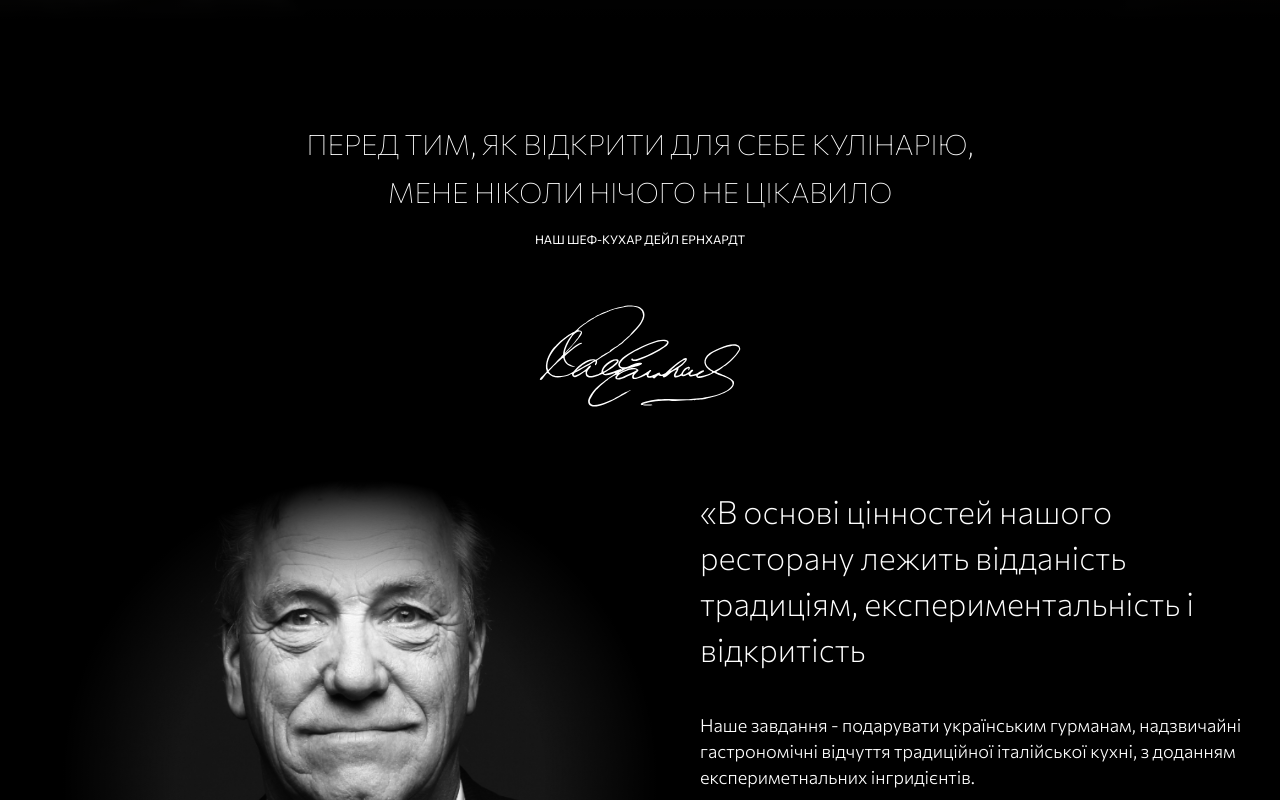
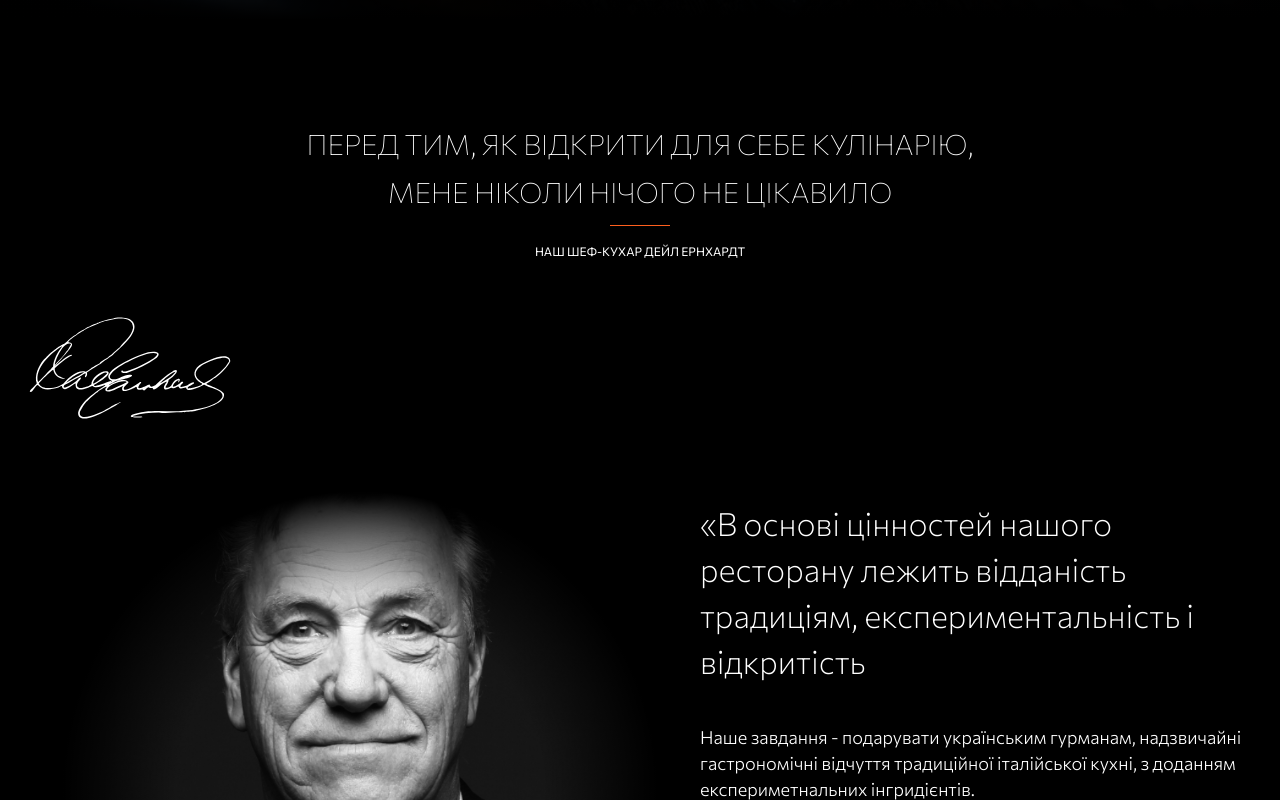
Before and after one commit to vakhno/Food-Store, a React (Create React App) app: page / in a window 1280 px wide. Shown: the part 740-1540 px from the top of the page. Built offline with nearby package versions, Linux system fonts and the light colour scheme; data requests are answered from the project's data file.

Commit message:
Added title component

```diff
--- /dev/null
+++ b/src/components/Title/Title.js
@@ -0,0 +1,17 @@
+import React from 'react'
+import classNames from 'classnames'
+import './Title.sass'
+
+function Title({title, subtitle, light, dark, className}) {
+	return (
+		<div className={classNames('title', className, {
+			'title--light': light,
+			'title--dark': dark,
+		})}>
+			<div className="title__title">{title}</div>
+			<div className="title__subtitle">{subtitle}</div>
+		</div>
+	)
+}
+
+export default Title
--- /dev/null
+++ b/src/components/Title/Title.sass
@@ -0,0 +1,37 @@
+@import '../../sass/_variables.sass'
+
+.title
+	margin: 0 auto
+	max-width: 720px
+	text-align: center
+	&--light
+		color: white
+		.title__title
+			&::after
+				background-color: $orange
+	&--dark
+		color: black
+		&::after
+			background-color: lighten($orange, 15%)
+	&__title,
+	&__subtitle
+		font-family: 'Commissioner'
+		text-transform: uppercase
+	&__title
+		position: relative
+		font-size: 28px
+		font-weight: 100
+		margin-bottom: 18px
+		line-height: 48px
+		padding-bottom: 10px
+		&::after
+			content: ''
+			position: absolute
+			bottom: 0
+			right: 50%
+			transform: translateX(50%)
+			width: 60px
+			height: 1px
+	&__subtitle
+		font-weight: 400
+		font-size: 12px
--- a/src/components/index.js
+++ b/src/components/index.js
@@ -10,3 +10,6 @@ export { default as Header} from './Header/Header'
 export { default as Navbar} from './Navbar/Navbar'
 export { default as Logo} from './Logo/Logo'
 export { default as HeaderContacts} from './HeaderContacts/HeaderContacts'
+
+
+export { default as Title} from './Title/Title'
--- a/src/pages/Main/Main.js
+++ b/src/pages/Main/Main.js
@@ -20,7 +20,7 @@ import Chef from '../../images/chef.png'
 import {useSelector, useDispatch} from 'react-redux'
 import {fetchMainMenuDishes} from '../../redux/actions/dishesRequest'
 
-import {DishesButton} from '../../components'
+import {DishesButton, Title} from '../../components'
 
 import ReservationBG from '../../images/reservation.jpg'
 import {FontAwesomeIcon} from '@fortawesome/react-fontawesome'
@@ -94,12 +94,9 @@ function Main() {
 		</Swiper>
 		</div>
 
-		<div className="quote">
-			<div className="quote__text">ПЕРЕД ТИМ, ЯК ВІДКРИТИ ДЛЯ СЕБЕ КУЛІНАРІЮ, МЕНЕ НІКОЛИ НІЧОГО НЕ ЦІКАВИЛО</div>
-			<div className="quote__author">НАШ ШЕФ-КУХАР Дейл Ернхардт</div>
+
+			<Title className='main__title' title='перед тим, як відкрити для себе кулінарію, мене ніколи нічого не цікавило' subtitle='наш шеф-кухар Дейл Ернхардт' light/>
 			<img src={Signature} alt=""/>
-		</div>
-
 
 		<div className="about">
 			<div className="about__wrapper">
--- a/src/pages/Main/Main.sass
+++ b/src/pages/Main/Main.sass
@@ -101,8 +101,6 @@
 			opacity: 0
 		&::after
 			background: linear-gradient(0deg, rgba(0,0,0,1) 5%, rgba(156,72,74,0) 50%, rgba(0,0,0,1) 100%)
-			// background: radial-gradient(circle, rgba(255,255,255,0) 45%, rgba(0,0,0,1) 70%)
-			// background: linear-gradient(180deg, rgba(255,255,255,0) 20%, rgba(0,0,0,1) 100%)
 			position: absolute
 			top: 0
 			left: 0
@@ -141,10 +139,20 @@
 		font-family: 'Commissioner'
 		text-transform: uppercase
 	&__text
+		position: relative
 		font-size: 28px
 		font-weight: 100
 		margin-bottom: 16px
 		line-height: 48px
+		&::after
+			content: ''
+			position: absolute
+			bottom: 0
+			right: 50%
+			transform: translateX(50%)
+			width: 60px
+			height: 1px
+			background-color: $orange
 	&__author
 		font-weight: 400
 		font-size: 12px
@@ -343,7 +351,7 @@
 		color: white
 		display: flex
 		justify-content: space-evenly
-		height: 120px
+		min-height: 120px
 	&__block
 		width: 100%
 		padding: 10px
```
